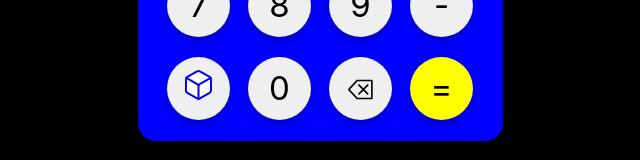
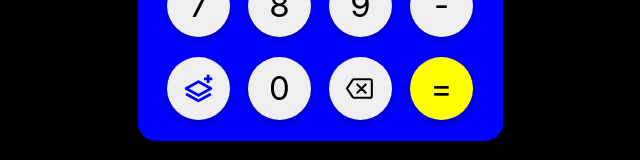
Before and after one commit to arslanastral/calculator, a React (Create React App) app: page / in a window 1280 px wide. Shown: the part 600-760 px from the top of the page, without its empty margins (320-960 px from the left). Built offline with nearby package versions, Linux system fonts and the light colour scheme.

Commit message:
improved backspace user experience & added empty history indicator

```diff
--- a/package.json
+++ b/package.json
@@ -8,6 +8,7 @@
     "normalize.css": "^8.0.1",
     "react": "^17.0.2",
     "react-dom": "^17.0.2",
+    "react-icons": "^4.2.0",
     "react-scripts": "4.0.3",
     "styled-components": "^5.3.0"
   },
--- a/src/components/Button.js
+++ b/src/components/Button.js
@@ -1,5 +1,7 @@
 import React from "react";
 import styled from "styled-components";
+import { IoBackspaceOutline } from "react-icons/io5";
+import { BiLayerPlus } from "react-icons/bi";
 import { CalculatorContext } from "./CalculatorBoard";
 
 const CalculatorButton = styled.button`
@@ -12,10 +14,18 @@ const CalculatorButton = styled.button`
   padding: 0;
   border-radius: 40px;
   width: ${(props) => (props.isExpanded ? "47px" : "63px")};
-  height: ${(props) => (props.isExpanded ? "47px" : "63px")};
+  height: ${({ isExpanded, gridarea }) => {
+    if (gridarea === "equal") {
+      return "100%";
+    } else if (isExpanded) {
+      return "47px";
+    } else {
+      return "63px";
+    }
+  }};
   background-color: ${(props) => (props.gridarea === "equal" ? "yellow" : "")};
   filter: drop-shadow(0px 4px 4px rgba(0, 0, 0, 0.25));
-  transition: all ease-out 0.07s;
+  transition: all ease-out 0.05s;
 
   &:active {
     transform: scale(0.9);
@@ -35,131 +45,145 @@ const Button = ({ name, gridarea }) => {
     equalPressed,
     history,
     sethistory,
+    inputRef,
+    isInverseToggled,
+    setisInverseToggled,
   } = React.useContext(CalculatorContext);
+
   let icon;
 
   if (name === "CE") {
-    icon = (
-      <svg
-        width={isExpanded ? "21" : "31"}
-        height={isExpanded ? "15" : "21"}
-        viewBox="0 0 31 25"
-        fill="none"
-        xmlns="http://www.w3.org/2000/svg"
-      >
-        <path
-          d="M13.7631 18.9975L18.8906 13.87L24.0182 18.9975L25.3881 17.6275L20.2606 12.5L25.3881 7.37247L24.0182 6.00253L18.8906 11.13L13.7631 6.00253L12.3932 7.37247L17.5206 12.5L12.3932 17.6275L13.7631 18.9975Z"
-          fill="black"
-        />
-        <path
-          d="M28.5781 0.875H11.7851C11.5877 0.875327 11.3925 0.915698 11.2112 0.993669C11.0299 1.07164 10.8663 1.18559 10.7304 1.32862L0.96875 11.6295V13.3705L10.7304 23.6714C10.8663 23.8144 11.0299 23.9284 11.2112 24.0063C11.3925 24.0843 11.5877 24.1247 11.7851 24.125H28.5781C28.9634 24.1246 29.3327 23.9713 29.6051 23.6989C29.8776 23.4265 30.0308 23.0571 30.0312 22.6719V2.32812C30.0308 1.94287 29.8776 1.57352 29.6051 1.30111C29.3327 1.02869 28.9634 0.875449 28.5781 0.875ZM28.0938 22.1875H11.9934L2.90625 12.5983V12.4017L11.9934 2.8125H28.0938V22.1875Z"
-          fill="black"
-        />
-      </svg>
-    );
+    icon = <IoBackspaceOutline style={{ marginTop: "7px" }} color={"black"} />;
   } else if (name === "ex") {
-    icon = (
-      <svg
-        width={isExpanded ? "17" : "27"}
-        height={isExpanded ? "20" : "30"}
-        viewBox="0 0 27 30"
-        fill="none"
-        xmlns="http://www.w3.org/2000/svg"
-      >
-        <path
-          d="M26 20.4416V9.33048C25.9995 8.84337 25.8709 8.36494 25.6271 7.94321C25.3834 7.52148 25.033 7.17127 24.6111 6.92771L14.8889 1.37215C14.4666 1.12835 13.9876 1 13.5 1C13.0124 1 12.5334 1.12835 12.1111 1.37215L2.38889 6.92771C1.96703 7.17127 1.61664 7.52148 1.37286 7.94321C1.12909 8.36494 1.0005 8.84337 1 9.33048V20.4416C1.0005 20.9287 1.12909 21.4071 1.37286 21.8289C1.61664 22.2506 1.96703 22.6008 2.38889 22.8444L12.1111 28.3999C12.5334 28.6437 13.0124 28.7721 13.5 28.7721C13.9876 28.7721 14.4666 28.6437 14.8889 28.3999L24.6111 22.8444C25.033 22.6008 25.3834 22.2506 25.6271 21.8289C25.8709 21.4071 25.9995 20.9287 26 20.4416Z"
-          stroke="blue"
-          fill="white"
-          strokeWidth="2"
-          strokeLinecap="round"
-          strokeLinejoin="round"
-        />
-        <path
-          d="M1.375 7.88605L13.5 14.8999L25.625 7.88605"
-          stroke="blue"
-          fill="white"
-          strokeWidth="2"
-          strokeLinecap="round"
-          strokeLinejoin="round"
-        />
-        <path
-          d="M13.5 28.886V14.886"
-          stroke="blue"
-          strokeWidth="2"
-          strokeLinecap="round"
-          strokeLinejoin="round"
-        />
-      </svg>
-    );
+    icon = <BiLayerPlus style={{ marginTop: "7px" }} color={"blue"} />;
   } else if (name === "!") {
     icon = "𝑥!";
   } else if (name === "^") {
     icon = "𝑥ʸ";
-  } else if (name === "log(") {
-    icon = "㏒";
-  } else if (name === "cos(") {
-    icon = <span style={{ fontSize: "20px" }}>cos</span>;
-  } else if (name === "sin(") {
-    icon = <span style={{ fontSize: "20px" }}>sin</span>;
-  } else if (name === "tan(") {
-    icon = <span style={{ fontSize: "20px" }}>tan</span>;
+  } else if (gridarea === "log") {
+    icon = (
+      <span style={{ fontSize: "0.72em" }}>
+        {isInverseToggled ? "㏒₁₀" : "㏒"}
+      </span>
+    );
+  } else if (name === "pi") {
+    icon = "π";
+  } else if (name === "e") {
+    icon = "𝑒";
+  } else if (name === "sqrt(") {
+    icon = "√";
+  } else if (gridarea === "cos") {
+    icon = (
+      <span style={{ fontSize: "0.72em" }}>
+        {isInverseToggled ? "cos⁻¹" : "cos"}
+      </span>
+    );
+  } else if (gridarea === "sin") {
+    icon = (
+      <span style={{ fontSize: "0.72em" }}>
+        {isInverseToggled ? "sin⁻¹" : "sin"}
+      </span>
+    );
+  } else if (gridarea === "tan") {
+    icon = (
+      <span style={{ fontSize: "0.72em" }}>
+        {isInverseToggled ? "tan⁻¹" : "tan"}
+      </span>
+    );
   } else if (name === "inv") {
-    icon = <span style={{ fontSize: "20px" }}>Inv</span>;
-  } else if (name === "rad") {
-    icon = <span style={{ fontSize: "20px" }}>rad</span>;
+    icon = "𝑓⁻¹";
+  } else if (name === "deg") {
+    icon = <span style={{ fontSize: "0.72em" }}>deg</span>;
   } else {
     icon = name;
   }
 
-  // .replace(/\s/g, "")
-  //         .replace(/([-+×÷])[-+×÷]+/gi, "$1")
-
   const handleMouseDown = () => {
-    if (expression.length === 0 && /[×^+÷!\-.]/g.test(name)) {
+    if (expression.length === 0 && /[×^÷!\\.]/g.test(name)) {
       setexpression(`0${name}`);
-      // Do not repeat operator
     } else if (name === "CE") {
-      setexpression(expression.substring(0, expression.length - 1).trim());
+      handleBackSpace();
     } else if (name === "C") {
       setexpression("");
       setanswer("0");
+    } else if (name === "inv") {
+      isInverseToggled ? setisInverseToggled(false) : setisInverseToggled(true);
     } else if (name === "=") {
       setequalPressed(true);
       setexpressionPressed(false);
-      if (expression && answer !== 0 && answer !== "Error") {
-        if (history.length >= 1) {
-          if (
-            expression !== history[history.length - 1].expression &&
-            answer !== history[history.length - 1].answer
-          ) {
-            sethistory([
-              ...history,
-              { expression: expression, answer: answer },
-            ]);
-          }
-        } else {
-          sethistory([...history, { expression: expression, answer: answer }]);
-        }
-      }
-      console.log(history);
+      handleHistory();
     } else if (name === "ex") {
       isExpanded ? setisExpanded(false) : setisExpanded(true);
     } else if (name === "A") {
       if (history.length >= 1) {
-        setexpression(history[history.length - 1].answer);
+        setexpression(`${expression}${history[history.length - 1].answer}`);
       }
     } else if (
-      /[÷+\-!×^%]/g.test(expression[expression.length - 1]) &&
+      /[÷+\-^%]/g.test(expression[inputRef.current.selectionStart - 1]) &&
       !equalPressed &&
-      !/[0-9]/g.test(name)
+      !/[a-z0-9]/gi.test(name)
     ) {
-      setexpression(`${expression.slice(0, -1)}${name}`);
+      setexpression(
+        `${
+          expression.substr(0, inputRef.current.selectionStart - 1) +
+          name +
+          expression.substr(inputRef.current.selectionStart)
+        }`
+      );
     } else {
-      setexpression(`${equalPressed ? name : `${expression}${name}`}`);
+      setexpression(
+        `${
+          equalPressed
+            ? name
+            : `${
+                expression.substr(0, inputRef.current.selectionStart) +
+                name +
+                expression.substr(inputRef.current.selectionEnd)
+              }`
+        }`
+      );
       setexpressionPressed(true);
       setequalPressed(false);
+      console.log(expression);
+    }
+  };
 
-      console.log(expression);
+  const handleHistory = () => {
+    if (expression && answer !== 0 && answer !== "Error") {
+      if (history.length >= 1) {
+        if (
+          expression !== history[history.length - 1].expression &&
+          answer !== history[history.length - 1].answer
+        ) {
+          sethistory([...history, { expression: expression, answer: answer }]);
+        }
+      } else {
+        sethistory([...history, { expression: expression, answer: answer }]);
+      }
+    }
+  };
+
+  const handleBackSpace = () => {
+    setequalPressed(false);
+    setexpressionPressed(true);
+    if (
+      inputRef.current.selectionStart === inputRef.current.selectionEnd &&
+      inputRef.current.selectionStart === inputRef.current.value.length
+    ) {
+      setexpression(expression.substr(0, inputRef.current.selectionStart - 1));
+    } else if (
+      inputRef.current.selectionStart === inputRef.current.selectionEnd &&
+      inputRef.current.selectionStart !== inputRef.current.value.length
+    ) {
+      setexpression(
+        expression.substr(0, inputRef.current.selectionStart - 1) +
+          expression.substr(inputRef.current.selectionEnd)
+      );
+    } else {
+      setexpression(
+        expression.substr(0, inputRef.current.selectionStart) +
+          expression.substr(inputRef.current.selectionEnd)
+      );
     }
   };
 
--- a/src/components/CalculatorBoard.js
+++ b/src/components/CalculatorBoard.js
@@ -1,11 +1,15 @@
 import styled from "styled-components";
-import React, { useState } from "react";
+import React, { useState, useRef } from "react";
 import Screen from "./Screen";
 import History from "./History";
 import NumberPad from "./NumberPad";
 
 const CalculatorContainer = styled.div`
   background: blue;
+  /* background: linear-gradient(0deg, rgba(0, 0, 0, 0.3), rgba(0, 0, 0, 0.3)),
+    url("https://images.unsplash.com/photo-1605106715994-18d3fecffb98")
+      no-repeat center center fixed; */
+  /* background-size: cover; */
   border-radius: 18px;
   height: 682px;
   width: 365px;
@@ -41,8 +45,10 @@ function CalculatorProvider({ children }) {
   const [expressionPressed, setexpressionPressed] = useState(true);
   const [isExpanded, setisExpanded] = useState(false);
   const [isHistoryToggled, setisHistoryToggled] = useState(false);
-  const [scope, setscope] = useState({});
+  const [isInverseToggled, setisInverseToggled] = useState(false);
   const [history, sethistory] = useState([]);
+
+  const inputRef = useRef();
 
   return (
     <CalculatorContext.Provider
@@ -57,12 +63,13 @@ function CalculatorProvider({ children }) {
         setexpressionPressed,
         isHistoryToggled,
         setisHistoryToggled,
+        isInverseToggled,
+        setisInverseToggled,
         isExpanded,
         setisExpanded,
-        scope,
         history,
         sethistory,
-        setscope,
+        inputRef,
       }}
     >
       {children}
--- a/src/components/HistoryButton.js
+++ b/src/components/HistoryButton.js
@@ -41,7 +41,7 @@ const HistoryButton = () => {
         >
           <path
             d="M15.1275 0.874991C8.55294 0.694158 3.16669 5.97707 3.16669 12.5H0.854602C0.273352 12.5 -0.0108143 13.1975 0.402519 13.5979L4.00627 17.2146C4.2646 17.4729 4.66502 17.4729 4.92335 17.2146L8.5271 13.5979C8.61636 13.5069 8.67667 13.3914 8.70042 13.2661C8.72418 13.1409 8.71032 13.0114 8.66059 12.8939C8.61086 12.7765 8.52749 12.6765 8.42099 12.6064C8.31448 12.5363 8.18961 12.4992 8.0621 12.5H5.75002C5.75002 7.46249 9.85752 3.39374 14.9209 3.45832C19.7259 3.52291 23.7688 7.56582 23.8334 12.3708C23.8979 17.4212 19.8292 21.5417 14.7917 21.5417C12.7121 21.5417 10.7875 20.8312 9.26335 19.63C9.01595 19.4351 8.70555 19.3379 8.39118 19.357C8.07681 19.376 7.78041 19.51 7.55835 19.7333C7.01585 20.2758 7.0546 21.1929 7.66169 21.6579C9.69106 23.2628 12.2044 24.1324 14.7917 24.125C21.3146 24.125 26.5975 18.7387 26.4167 12.1642C26.2488 6.10624 21.1854 1.04291 15.1275 0.874991ZM14.4688 7.33332C13.9392 7.33332 13.5 7.77249 13.5 8.30207V13.0554C13.5 13.5075 13.7454 13.9337 14.1329 14.1662L18.1629 16.5558C18.6279 16.8271 19.2221 16.6721 19.4934 16.22C19.7646 15.755 19.6096 15.1608 19.1575 14.8896L15.4375 12.6808V8.28916C15.4375 7.77249 14.9984 7.33332 14.4688 7.33332Z"
-            fill="#999999"
+            fill={isHistoryToggled ? "blue" : "#999999"}
           />
         </svg>
       </HistoryToggleButton>
--- a/src/components/NumberPad.js
+++ b/src/components/NumberPad.js
@@ -5,12 +5,12 @@ import "animate.css";
 import Button from "./Button";
 
 const EXPANDED_GRID_NAMES = `
-"allclear log ln pi numbere"
-"cos sin tan inverse degreeradian"
-"squareroot leftparan rightparan dot divide"
-"factorial one two three multiply"
-"mod four five six plus"
-"xpowery seven eight nine minus"
+"allclear log degreeradian pi numbere"
+"cos sin tan inverse divide"
+"squareroot leftparan rightparan dot multiply"
+"factorial one two three plus"
+"mod four five six minus"
+"xpowery seven eight nine equal"
 "expand ans zero clearentry equal";
 `;
 const DEFAULT_GRID_NAMES = `
@@ -40,12 +40,12 @@ const NumpadContainer = styled.div`
           ${DEFAULT_GRID_NAMES}
         `};
 
-  animation: zoomIn;
+  animation: ${(props) => (props.isExpanded ? "fadeInUp" : "zoomIn")};
   animation-duration: 0.4s;
 `;
 
 const NumberPad = () => {
-  const { isExpanded } = React.useContext(CalculatorContext);
+  const { isExpanded, isInverseToggled } = React.useContext(CalculatorContext);
 
   let DEFAULT_GRID_AREA = {
     "(": "leftparan",
@@ -77,16 +77,15 @@ const NumberPad = () => {
     "%": "mod",
     "^": "xpowery",
     A: "ans",
-    "√": "squareroot",
-    "log(": "log",
-    "㏑": "ln",
-    π: "pi",
-    "𝑒": "numbere",
-    "cos(": "cos",
-    "sin(": "sin",
-    "tan(": "tan",
+    "sqrt(": "squareroot",
+    [isInverseToggled ? "log10(" : "log("]: "log",
+    pi: "pi",
+    e: "numbere",
+    [isInverseToggled ? "acos(" : "cos("]: "cos",
+    [isInverseToggled ? "asin(" : "sin("]: "sin",
+    [isInverseToggled ? "atan(" : "tan("]: "tan",
     inv: "inverse",
-    "°/c": "degreeradian",
+    deg: "degreeradian",
   };
 
   let GRID_AREA = isExpanded ? EXPANDED_GRID_AREA : DEFAULT_GRID_AREA;
```
Also changed, not shown: src/components/Answer.js (+8 -13 lines), src/components/Expression.js (+23 -2 lines), src/components/History.js (+23 -12 lines), public/index.html (line endings or trailing spaces), public/robots.txt, 1 other file (tests, documents, lock files or other folders).
